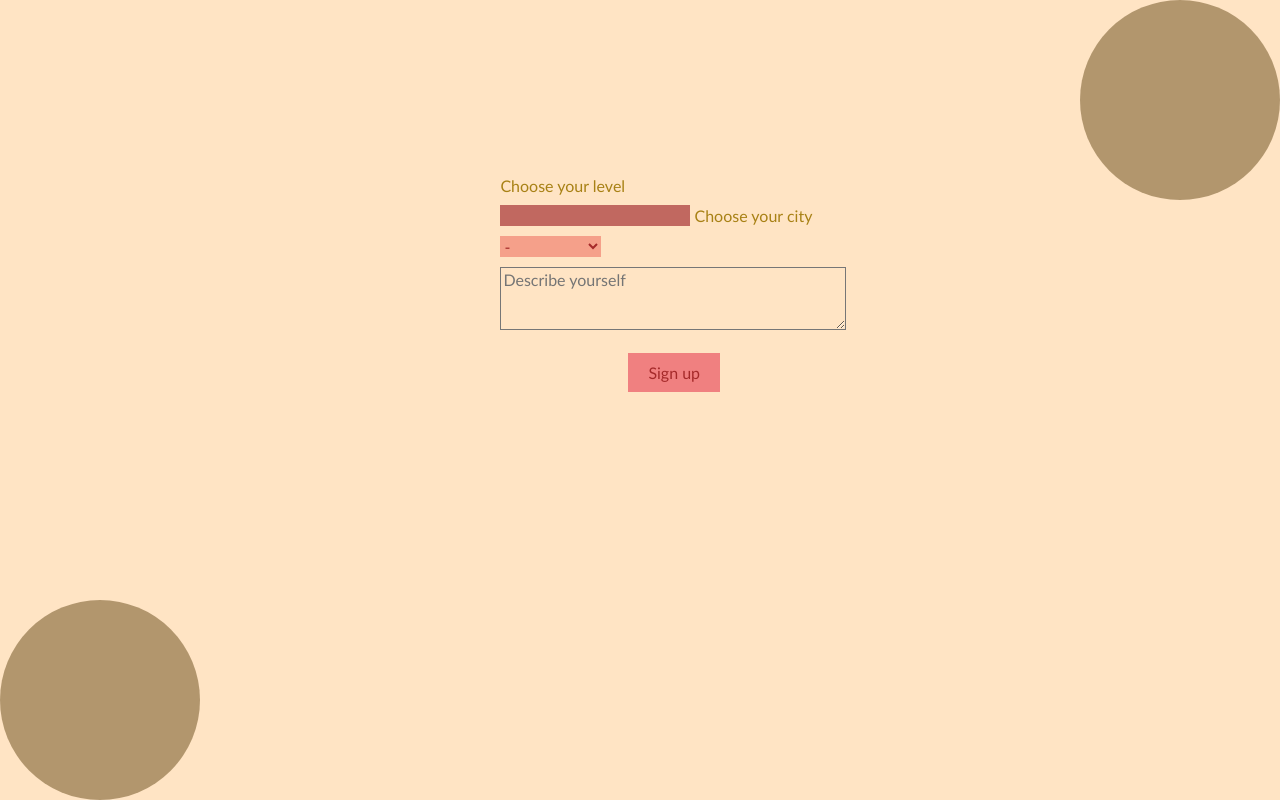
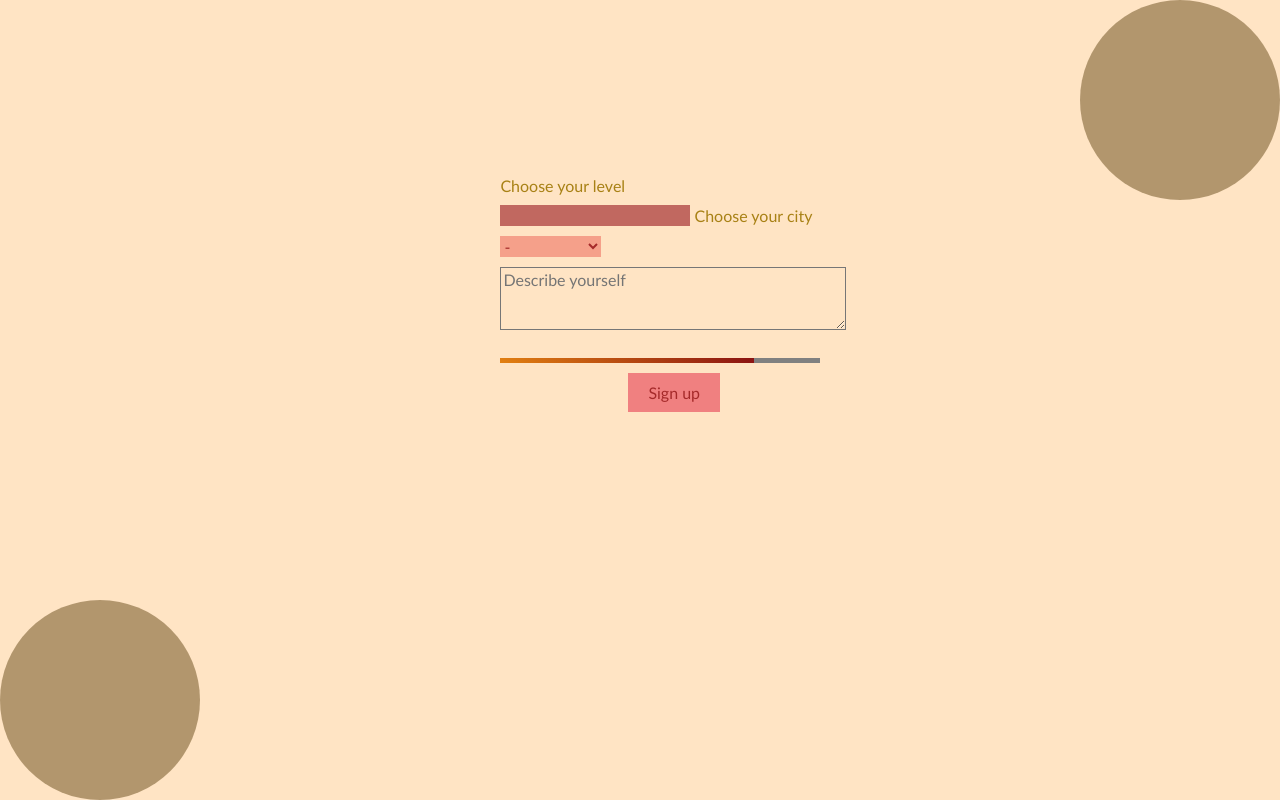
Before and after one commit to ElyaDzhy/Unit-18, a plain HTML site: page index.html in a window 1280 px wide. Drawn offline with Linux system fonts and the light colour scheme.

Commit message:
Add progress example

```diff
--- a/index.html
+++ b/index.html
@@ -62,6 +62,7 @@
       </select>
 
       <!-- textarea example -->
+      <!-- readonly, spellcheck(bool), wrap="soft/hard" -->
       <textarea
         name="aboutMyself"
         cols="35"
@@ -71,7 +72,11 @@
         maxlength="100"
         title="Place to write some interesting things about yourself"
       ></textarea>
-      <!-- readonly, spellcheck(bool), wrap="soft/hard" -->
+
+      <!-- progress example -->
+      <!-- start from 0, need do max="" -->
+      <progress max="300" value="237.5"></progress>
+
       <button type="submit">Sign up</button>
     </form>
   </body>
--- a/styles.css
+++ b/styles.css
@@ -179,3 +179,22 @@ textarea {
   text-overflow: ellipsis;
   border: 1 px solid brown;
 }
+
+/* copypast */
+
+progress[value] {
+  width: 100%;
+  height: 5px;
+
+  /* Reset the default appearance */
+  -webkit-appearance: none;
+  appearance: none;
+}
+
+progress[value]::-webkit-progress-value {
+  background-image: -webkit-linear-gradient(
+    50deg,
+    rgb(226, 128, 17),
+    rgb(138, 18, 18)
+  );
+}
```
